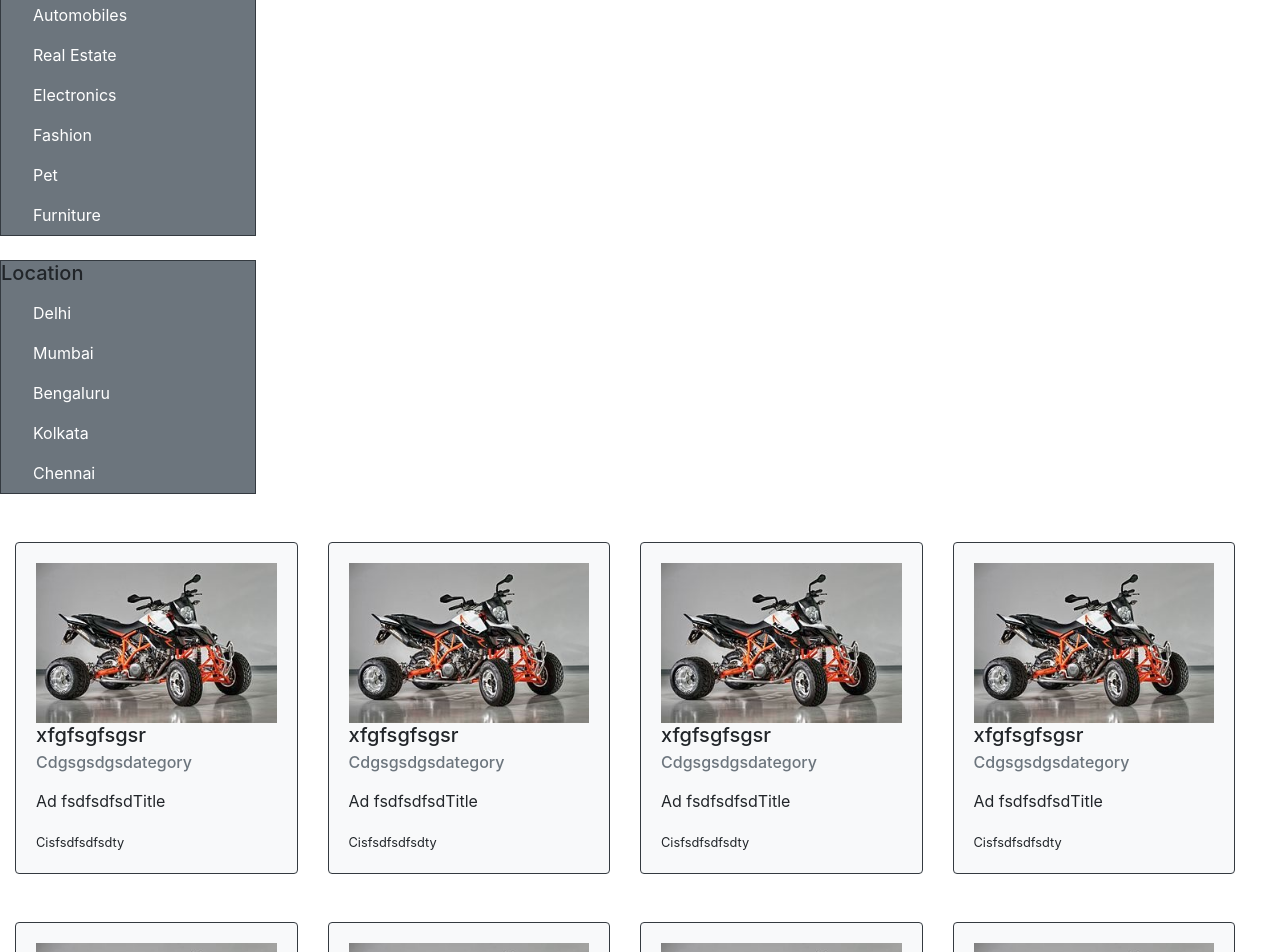
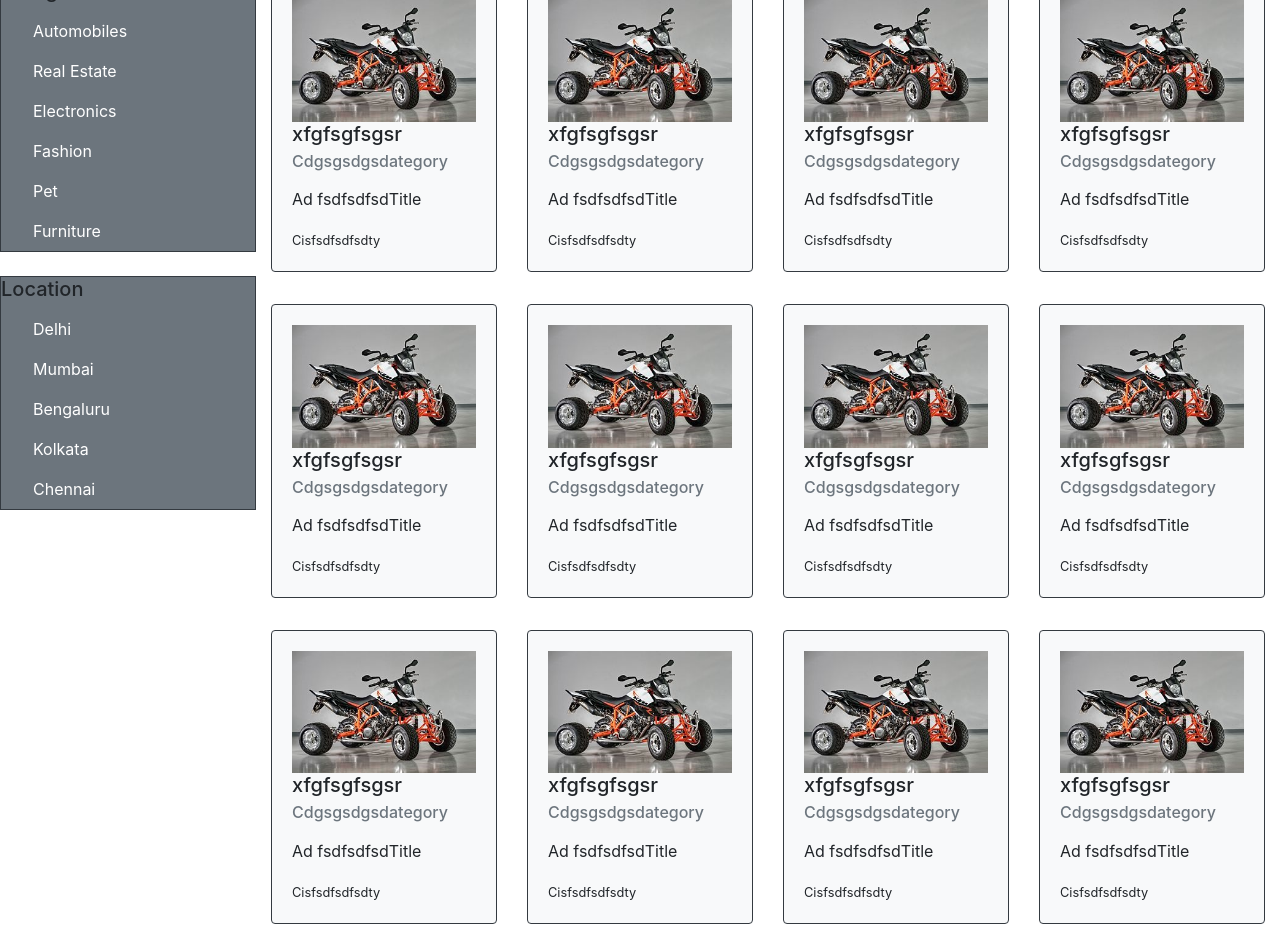
Before and after one commit to attainu/Kartik-Prasoon-Bazaar-au4, a React (Create React App) app in the folder client/: page /results in a window 1280 px wide. Shown: the part 160-1112 px from the top of the page. Built offline with nearby package versions, Linux system fonts and the light colour scheme.

Commit message:
results page

```diff
--- a/client/src/components/AsideNav/AsideNav.component.jsx
+++ b/client/src/components/AsideNav/AsideNav.component.jsx
@@ -3,8 +3,8 @@ import "./AsideNav.styles.scss"
 class AsideNav extends Component {
     render() {
         return (
-            <div>
-                <nav className="nav flex-column border border-dark bg-secondary position-static" id="aside-nav-category">
+            <div className="" id="aside-nav">
+                <nav className="nav flex-column border border-dark bg-secondary position-static mt-3" id="aside-nav-category">
                     <h5>Categories</h5>
                     <div className="ml-3 text-body">
                         <a className="nav-link active text-white" href="#">Automobiles</a>
--- a/client/src/components/AsideNav/AsideNav.styles.scss
+++ b/client/src/components/AsideNav/AsideNav.styles.scss
@@ -6,12 +6,16 @@
 }
 // Extra small devices (portrait phones, less than 576px)
 @media (max-width: 575.98px) {
-    #aside-nav-category{
+    #aside-nav{
         visibility: hidden;
     }
-    #aside-nav-location{
-        visibility: hidden;
-    }
+
+    // #aside-nav-category{
+    //     visibility: hidden;
+    // }
+    // #aside-nav-location{
+    //     visibility: hidden;
+    // }
 }
 
 
--- a/client/src/components/ProductCard/ProductCard.component.jsx
+++ b/client/src/components/ProductCard/ProductCard.component.jsx
@@ -4,7 +4,20 @@ class ProductCard extends Component {
     render() {
         return (
             <div className="row container-fluid ">
-                <div className="col-6 col-sm-6 col-md-4 col-lg-3 mt-5">
+                <div className="col-6 col-sm-6 col-md-4 col-lg-3 mt-3 mb-3">
+                    <div className="card bg-light border-dark" >
+                        <a href="#" className=" text-decoration-none">
+                            <div className="card-body text-body ">
+                                <img src={DummyImage} width="100%" />
+                                <h5 className="card-title">xfgfsgfsgsr</h5>
+                                <h6 className="card-subtitle text-muted">Cdgsgsdgsdategory</h6>
+                                <p className="card-text mt-3">Ad fsdfsdfsdTitle</p>
+                                <small className="card-text">Cisfsdfsdfsdty</small>
+                            </div>
+                        </a>
+                    </div>
+                </div>
+                <div className="col-6 col-sm-6 col-md-4 col-lg-3 mt-3 mb-3">
                     <div className="card bg-light border-dark">
                         <a href="#" className=" text-decoration-none">
                             <div className="card-body text-body ">
@@ -17,7 +30,7 @@ class ProductCard extends Component {
                         </a>
                     </div>
                 </div>
-                <div className="col-6 col-sm-6 col-md-4 col-lg-3 mt-5">
+                <div className="col-6 col-sm-6 col-md-4 col-lg-3 mt-3 mb-3">
                     <div className="card bg-light border-dark">
                         <a href="#" className=" text-decoration-none">
                             <div className="card-body text-body ">
@@ -30,7 +43,7 @@ class ProductCard extends Component {
                         </a>
                     </div>
                 </div>
-                <div className="col-6 col-sm-6 col-md-4 col-lg-3 mt-5">
+                <div className="col-6 col-sm-6 col-md-4 col-lg-3 mt-3 mb-3">
                     <div className="card bg-light border-dark">
                         <a href="#" className=" text-decoration-none">
                             <div className="card-body text-body ">
@@ -43,7 +56,7 @@ class ProductCard extends Component {
                         </a>
                     </div>
                 </div>
-                <div className="col-6 col-sm-6 col-md-4 col-lg-3 mt-5">
+                <div className="col-6 col-sm-6 col-md-4 col-lg-3 mt-3 mb-3">
                     <div className="card bg-light border-dark">
                         <a href="#" className=" text-decoration-none">
                             <div className="card-body text-body ">
@@ -56,7 +69,7 @@ class ProductCard extends Component {
                         </a>
                     </div>
                 </div>
-                <div className="col-6 col-sm-6 col-md-4 col-lg-3 mt-5">
+                <div className="col-6 col-sm-6 col-md-4 col-lg-3 mt-3 mb-3">
                     <div className="card bg-light border-dark">
                         <a href="#" className=" text-decoration-none">
                             <div className="card-body text-body ">
@@ -69,7 +82,7 @@ class ProductCard extends Component {
                         </a>
                     </div>
                 </div>
-                <div className="col-6 col-sm-6 col-md-4 col-lg-3 mt-5">
+                <div className="col-6 col-sm-6 col-md-4 col-lg-3 mt-3 mb-3">
                     <div className="card bg-light border-dark">
                         <a href="#" className=" text-decoration-none">
                             <div className="card-body text-body ">
@@ -82,7 +95,7 @@ class ProductCard extends Component {
                         </a>
                     </div>
                 </div>
-                <div className="col-6 col-sm-6 col-md-4 col-lg-3 mt-5">
+                <div className="col-6 col-sm-6 col-md-4 col-lg-3 mt-3 mb-3">
                     <div className="card bg-light border-dark">
                         <a href="#" className=" text-decoration-none">
                             <div className="card-body text-body ">
@@ -95,7 +108,7 @@ class ProductCard extends Component {
                         </a>
                     </div>
                 </div>
-                <div className="col-6 col-sm-6 col-md-4 col-lg-3 mt-5">
+                <div className="col-6 col-sm-6 col-md-4 col-lg-3 mt-3 mb-3">
                     <div className="card bg-light border-dark">
                         <a href="#" className=" text-decoration-none">
                             <div className="card-body text-body ">
@@ -108,7 +121,7 @@ class ProductCard extends Component {
                         </a>
                     </div>
                 </div>
-                <div className="col-6 col-sm-6 col-md-4 col-lg-3 mt-5">
+                <div className="col-6 col-sm-6 col-md-4 col-lg-3 mt-3 mb-3">
                     <div className="card bg-light border-dark">
                         <a href="#" className=" text-decoration-none">
                             <div className="card-body text-body ">
@@ -121,7 +134,7 @@ class ProductCard extends Component {
                         </a>
                     </div>
                 </div>
-                <div className="col-6 col-sm-6 col-md-4 col-lg-3 mt-5">
+                <div className="col-6 col-sm-6 col-md-4 col-lg-3 mt-3 mb-3">
                     <div className="card bg-light border-dark">
                         <a href="#" className=" text-decoration-none">
                             <div className="card-body text-body ">
@@ -134,20 +147,7 @@ class ProductCard extends Component {
                         </a>
                     </div>
                 </div>
-                <div className="col-6 col-sm-6 col-md-4 col-lg-3 mt-5">
-                    <div className="card bg-light border-dark">
-                        <a href="#" className=" text-decoration-none">
-                            <div className="card-body text-body ">
-                                <img src={DummyImage} width="100%" />
-                                <h5 className="card-title">xfgfsgfsgsr</h5>
-                                <h6 className="card-subtitle text-muted">Cdgsgsdgsdategory</h6>
-                                <p className="card-text mt-3">Ad fsdfsdfsdTitle</p>
-                                <small className="card-text">Cisfsdfsdfsdty</small>
-                            </div>
-                        </a>
-                    </div>
-                </div>
-                <div className="col-6 col-sm-6 col-md-4 col-lg-3 mt-5">
+                <div className="col-6 col-sm-6 col-md-4 col-lg-3 mt-3 mb-3">
                     <div className="card bg-light border-dark">
                         <a href="#" className=" text-decoration-none">
                             <div className="card-body text-body ">
--- a/client/src/pages/LoginSignUpPage/SignUpPage.jsx
+++ b/client/src/pages/LoginSignUpPage/SignUpPage.jsx
@@ -1,6 +1,6 @@
 import React from "react";
 
-import Register from "../../components/Auth/Register.component";
+import Register from "../../components/Auth/register.component";
 //import GoogleAuth from "../../components/Auth/GoogleAuth.component";
 
 class SignUpPage extends React.Component {
--- a/client/src/pages/ResultsPage/ResultsPage.jsx
+++ b/client/src/pages/ResultsPage/ResultsPage.jsx
@@ -9,7 +9,7 @@ class ResultsPage extends React.Component {
             <Fragment>
                 <MainHeader />
                 <SecondaryHeader />
-                <div id="aside-product">
+                <div className="d-flex flex-row justify-content-center">
                     <AsideNav id="aside" />
                     <ProductCard id="product" />
                 </div>
```
